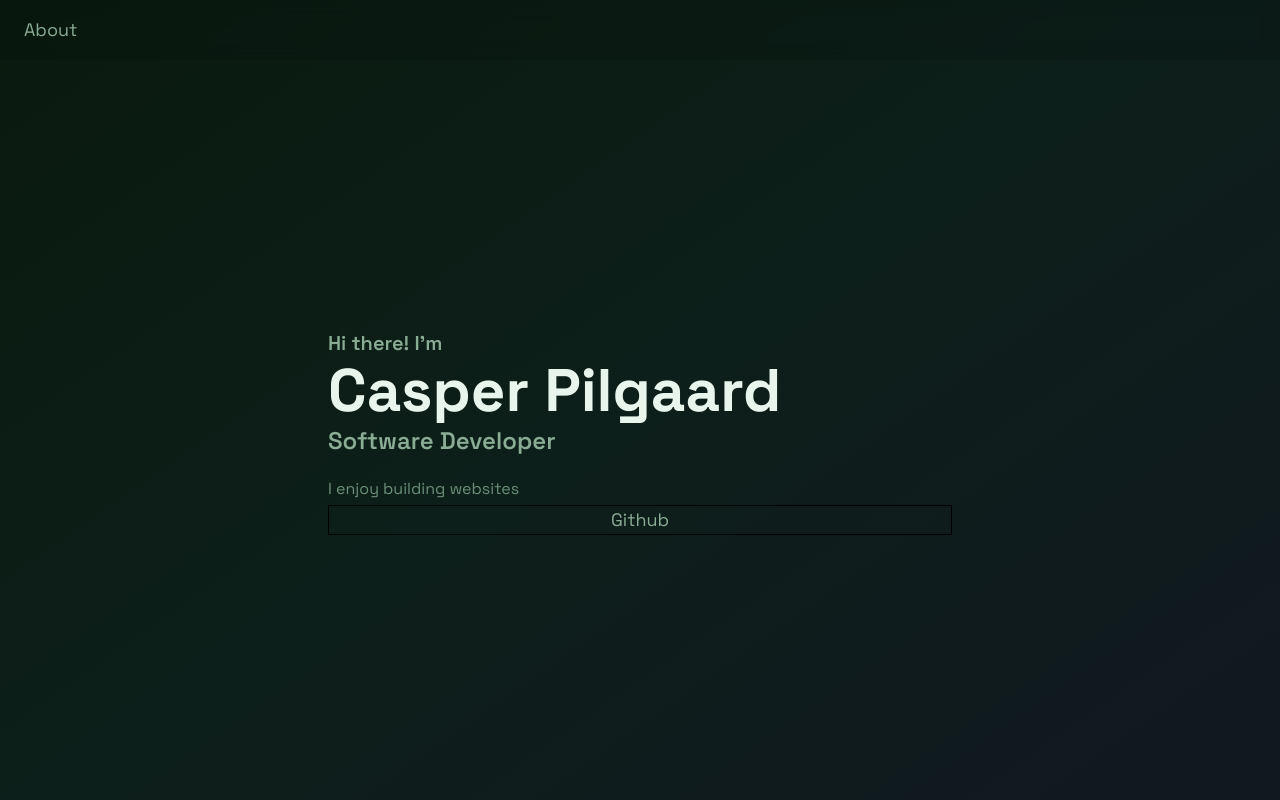
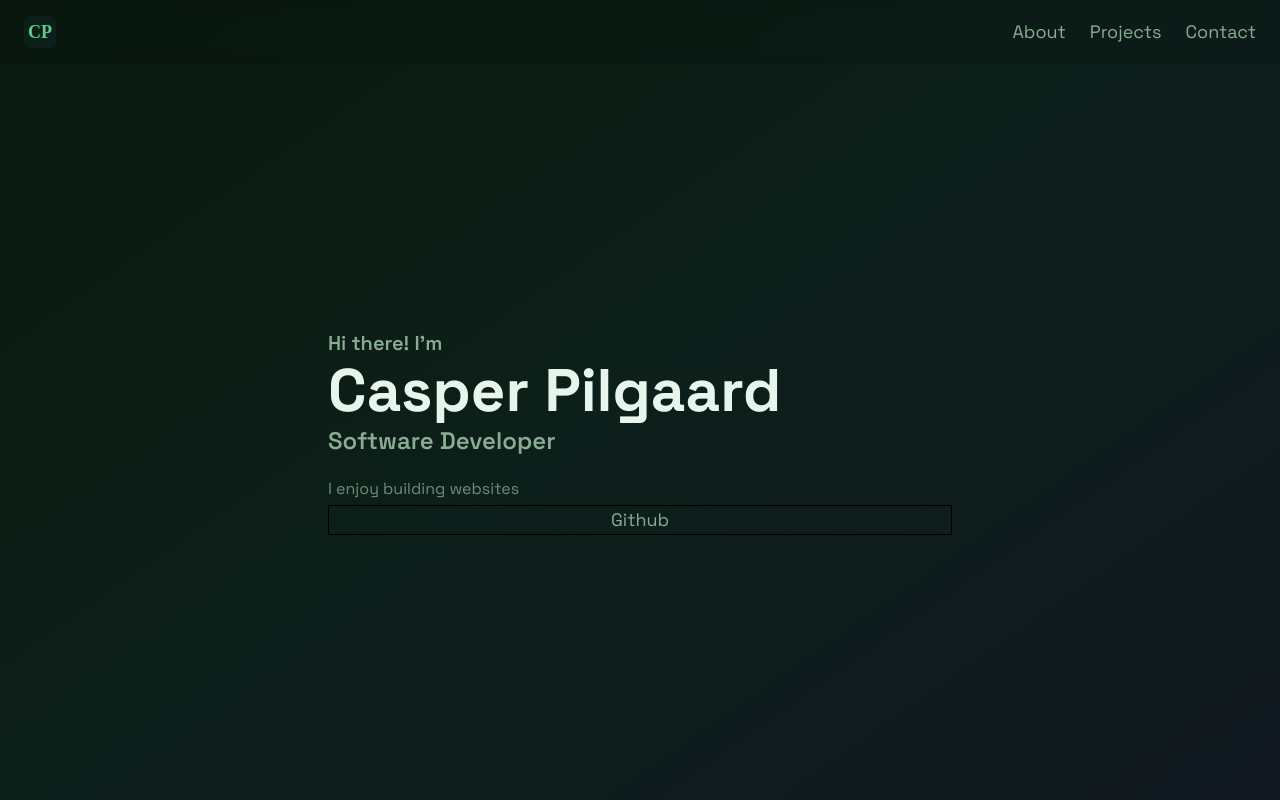
Before and after one commit to CasperPilgaard/portfolio, a Next.js app: page / in a window 1280 px wide. Shown: the top 800 px of the page. Built offline with nearby package versions, Linux system fonts and the light colour scheme.

Commit message:
Added more buttons to navigation

```diff
--- a/app/components/Navigation.tsx
+++ b/app/components/Navigation.tsx
@@ -1,7 +1,7 @@
-"use client";
+"use client"
 
-import { useState } from "react";
 import Button from "./Button";
+import Image from "next/image";
 
 function scrollToSection(
     id: string,
@@ -24,11 +24,27 @@ export default function Navigation() {
     return (
         <header className="sticky top-0 z-50 h-16">
             <nav className="backdrop-blur-sm bg-black/10 flex justify-between items-center px-6 py-4">
-                <div className="flex gap-6">
+                <Button
+                    onClick={() => window.scrollTo({ top: 0, behavior: "smooth"})}>
+                <Image src="/favicon.svg" alt="CP logo" width={32} height={32} />
+                </Button>
+                <div className="flex gap-6 ml-auto">
                     <Button
                         onClick={() => scrollToSection('about')}
                         className=""
                         >About
+                    </Button>
+
+                    <Button
+                        onClick={() => scrollToSection('about')}
+                        className=""
+                        >Projects
+                    </Button>
+
+                    <Button
+                        onClick={() => scrollToSection('about')}
+                        className=""
+                        >Contact
                     </Button>
 
                 </div>
```
